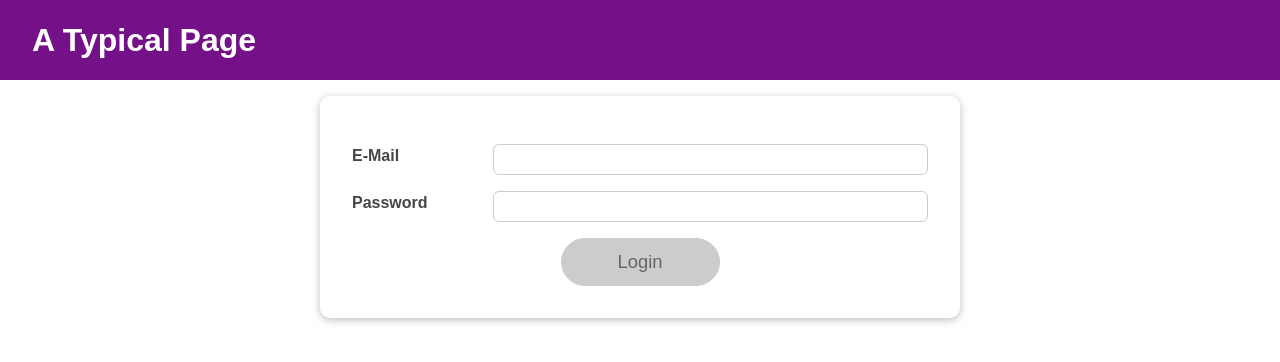
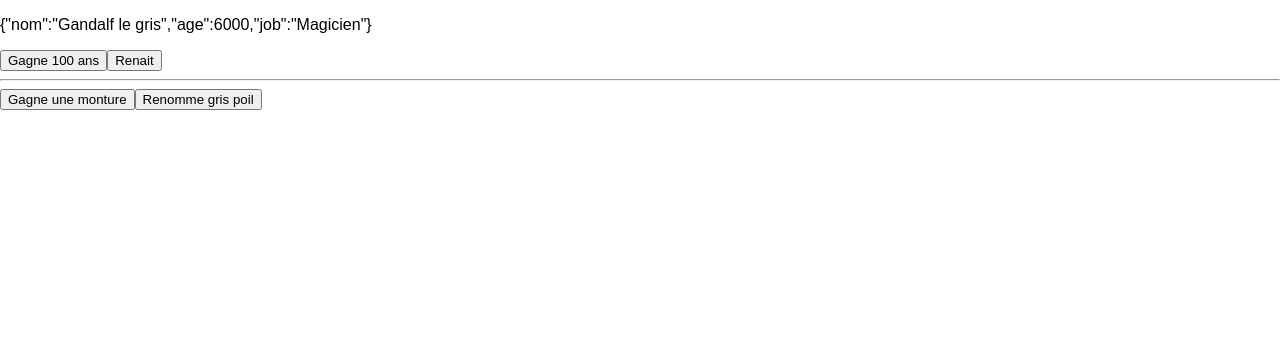
Before and after one commit to AlexandreDestoky/ReactLearning, a React (Create React App) app in the folder 11-advanced/: page / in a window 1280 px wide. Shown: the top 362 px of the page. Built offline with nearby package versions, Linux system fonts and the light colour scheme; the HTML template or start-up script is replaced by a standard one.

Commit message:
117. Using the useReducer() Hook

```diff
--- a/11-advanced/src/App.js
+++ b/11-advanced/src/App.js
@@ -3,6 +3,7 @@ import React, { useState, useEffect } from "react";
 import Login from "./components/Login/Login";
 import Home from "./components/Home/Home";
 import MainHeader from "./components/MainHeader/MainHeader";
+import Test from "./Test";
 
 function App() {
   const [isLoggedIn, setIsLoggedIn] = useState(false);
@@ -28,11 +29,12 @@ function App() {
 
   return (
     <>
-      <MainHeader isAuthenticated={isLoggedIn} onLogout={logoutHandler} />
+      {/* <MainHeader isAuthenticated={isLoggedIn} onLogout={logoutHandler} />
       <main>
         {!isLoggedIn && <Login onLogin={loginHandler} />}
         {isLoggedIn && <Home onLogout={logoutHandler} />}
-      </main>
+      </main> */}
+      <Test/>
     </>
   );
 }
--- /dev/null
+++ b/11-advanced/src/Test.js
@@ -0,0 +1,51 @@
+import React, { useReducer,useState } from "react";
+
+export default function Test() {
+  const reducer = (state, action) => {
+    switch (action.type) {
+      case "plus100":
+        return { ...state, age: state.age + 100 };
+
+      case "renait":
+        return { ...state, nom: "Gandalf le blanc" };
+
+      case "cheval":
+      return {...state , cheval : "Grispoil"};
+
+      case "renomme":
+      if(state.cheval) {
+        return {...state, cheval : action.payload}
+      } else {
+        console.log("gandalf ne peut pas renommer un cheval, il n'en a pas");
+        return state
+      }
+      default:
+        break;
+    }
+  };
+
+  let personnage = {
+    nom: "Gandalf le gris",
+    age: 6000,
+    job: "Magicien",
+  };
+
+  const [perso, dispatch] = useReducer(reducer, personnage);
+
+
+  const [perso2, setPerso2] = useState(personnage);
+
+
+  return (
+    <div>
+      <p>{JSON.stringify(perso)}</p>
+      <button onClick={() => dispatch({ type: "plus100" })}>Gagne 100 ans</button>
+      <button onClick={() => dispatch({ type: "renait" })}>Renait</button>
+      <hr />
+      <button onClick={() => dispatch({ type: "cheval" })}>Gagne une monture</button>
+      <button onClick={() => dispatch({ type: "renomme",payload : "super grispoil"})}>Renomme gris poil</button>
+
+
+    </div>
+  );
+}
--- a/11-advanced/src/components/Login/Login.js
+++ b/11-advanced/src/components/Login/Login.js
@@ -1,39 +1,67 @@
-import React, { useState,useEffect } from "react";
+import React, { useState, useEffect, useReducer } from "react";
 
 import Card from "../UI/Card/Card";
 import classes from "./Login.module.css";
 import Button from "../UI/Button/Button";
 
+const emailReducer = (state, action) => {
+  if (action.type === "USER_INPUT") {
+    return { value: action.val, isValid: action.val.includes("@") };
+  }
+  if (action.type === "INPUT_BLUR") {
+    return { value: state.value, isValid: state.value.includes("@") };
+  }
+  return { value: "", isValid: false };
+};
+
 const Login = props => {
-  const [enteredEmail, setEnteredEmail] = useState("");
-  const [emailIsValid, setEmailIsValid] = useState();
+  // const [enteredEmail, setEnteredEmail] = useState('');
+  // const [emailIsValid, setEmailIsValid] = useState();
   const [enteredPassword, setEnteredPassword] = useState("");
   const [passwordIsValid, setPasswordIsValid] = useState();
   const [formIsValid, setFormIsValid] = useState(false);
 
+  const [emailState, dispatchEmail] = useReducer(emailReducer, {
+    value: "",
+    isValid: null,
+  });
+
   useEffect(() => {
-    const identifier = setTimeout(() => {
-      setFormIsValid(enteredEmail.includes("@") && enteredPassword.trim().length > 6);
-      console.log("useEffect teste formulaire");
-    }, 500);
+    console.log("EFFECT RUNNING");
+
     return () => {
-      clearTimeout(identifier)
-      console.log("clean up");
-    }
-  }, [enteredEmail, enteredPassword]);
+      console.log("EFFECT CLEANUP");
+    };
+  }, []);
 
-  // const [state, dispatch] = useReducer(reducer, initialState, init)
+  // useEffect(() => {
+  //   const identifier = setTimeout(() => {
+  //     console.log('Checking form validity!');
+  //     setFormIsValid(
+  //       enteredEmail.includes('@') && enteredPassword.trim().length > 6
+  //     );
+  //   }, 500);
+
+  //   return () => {
+  //     console.log('CLEANUP');
+  //     clearTimeout(identifier);
+  //   };
+  // }, [enteredEmail, enteredPassword]);
 
   const emailChangeHandler = event => {
-    setEnteredEmail(event.target.value);
+    dispatchEmail({ type: "USER_INPUT", val: event.target.value });
+
+    setFormIsValid(event.target.value.includes("@") && enteredPassword.trim().length > 6);
   };
 
   const passwordChangeHandler = event => {
     setEnteredPassword(event.target.value);
+
+    setFormIsValid(emailState.isValid && event.target.value.trim().length > 6);
   };
 
   const validateEmailHandler = () => {
-    setEmailIsValid(enteredEmail.includes("@"));
+    dispatchEmail({ type: "INPUT_BLUR" });
   };
 
   const validatePasswordHandler = () => {
@@ -42,18 +70,22 @@ const Login = props => {
 
   const submitHandler = event => {
     event.preventDefault();
-    props.onLogin(enteredEmail, enteredPassword);
+    props.onLogin(emailState.value, enteredPassword);
   };
 
   return (
     <Card className={classes.login}>
       <form onSubmit={submitHandler}>
-        <div className={`${classes.control} ${emailIsValid === false ? classes.invalid : ""}`}>
+        <div
+          className={`${classes.control} ${
+            emailState.isValid === false ? classes.invalid : ""
+          }`}
+        >
           <label htmlFor="email">E-Mail</label>
           <input
             type="email"
             id="email"
-            value={enteredEmail}
+            value={emailState.value}
             onChange={emailChangeHandler}
             onBlur={validateEmailHandler}
           />
```
